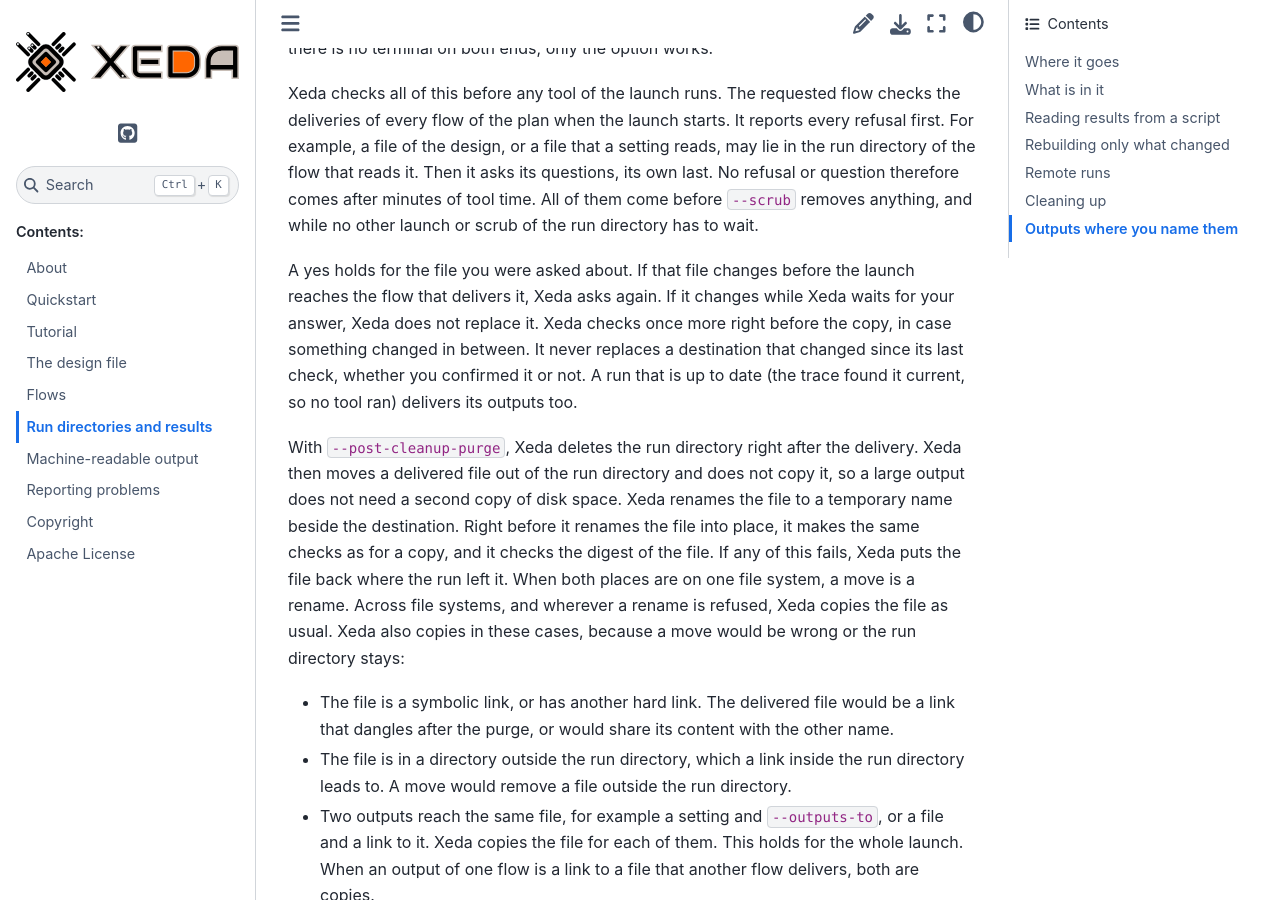
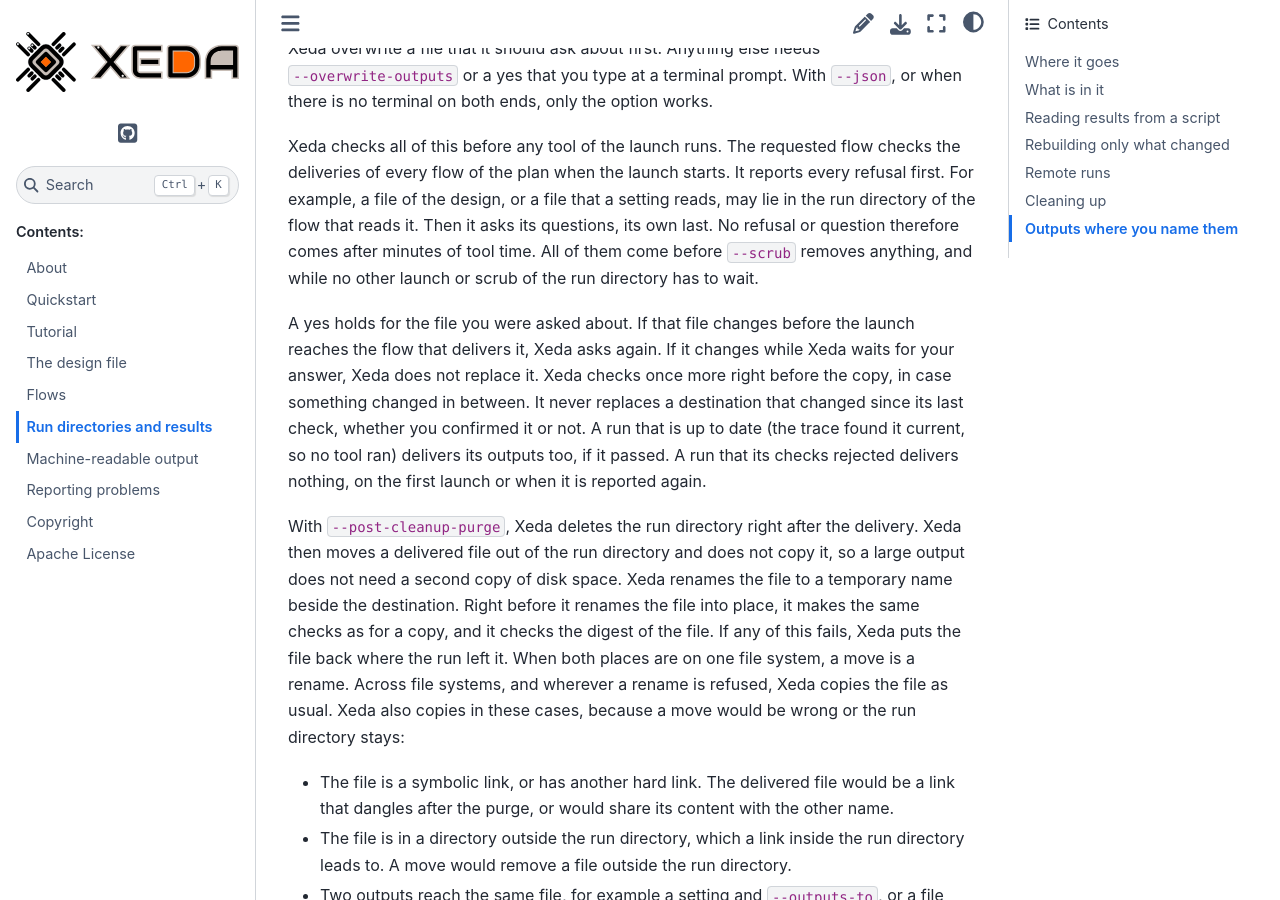
Before and after one commit to XedaHQ/xeda, a Sphinx documentation site: the page built from docs/run-directories.rst, in a window 1280 px wide and 900 px high, scrolled down 21169 px. Built offline with Sphinx 7.4.7 and the Sphinx Book theme 1.1.4, drawn with Linux system fonts in a browser that asks for light colours; some of the changed text lies outside the part shown.

Commit message:
List the new dry-run states and the delivery rule of a rejected run
The run-directory guide still listed three dry-run states and said that
every run found up to date delivers its outputs. A run that its checks
rejected delivers nothing, on the first launch or when it is reported
again.

```diff
--- a/docs/run-directories.rst
+++ b/docs/run-directories.rst
@@ -257,8 +257,10 @@
 
 ``xeda run --dry-run`` applies these rules and runs nothing. It reports each planned flow as
 ``fresh`` (the launch reuses it), ``stale: <reason>`` (the launch runs it, for the reason that the
-log gives) or ``unknown: <reason>``. A flow is unknown when the answer needs something that only a
-launch makes:
+log gives), ``unknown: <reason>``, ``rejected again: <message>`` (the launch reports the recorded
+rejection again and does not run the flow, see `A run that its checks rejected`_) or
+``blocked: <reason>`` (a producer is rejected again or blocked, so the flow does not run). A flow
+is unknown when the answer needs something that only a launch makes:
 
 - The flow needs the output of a producer that would run first. The launch judges the flow by the
   outputs that the run hands over, and the reason is ``depends on <producer>``.
@@ -820,7 +822,9 @@
 flow that delivers it, Xeda asks again. If it changes while Xeda waits for your answer, Xeda does
 not replace it. Xeda checks once more right before the copy, in case something changed in between.
 It never replaces a destination that changed since its last check, whether you confirmed it or not.
-A run that is up to date (the trace found it current, so no tool ran) delivers its outputs too.
+A run that is up to date (the trace found it current, so no tool ran) delivers its outputs too,
+if it passed. A run that its checks rejected delivers nothing, on the first launch or when it
+is reported again.
 
 With ``--post-cleanup-purge``, Xeda deletes the run directory right after the delivery. Xeda then
 moves a delivered file out of the run directory and does not copy it, so a large output does not
```
